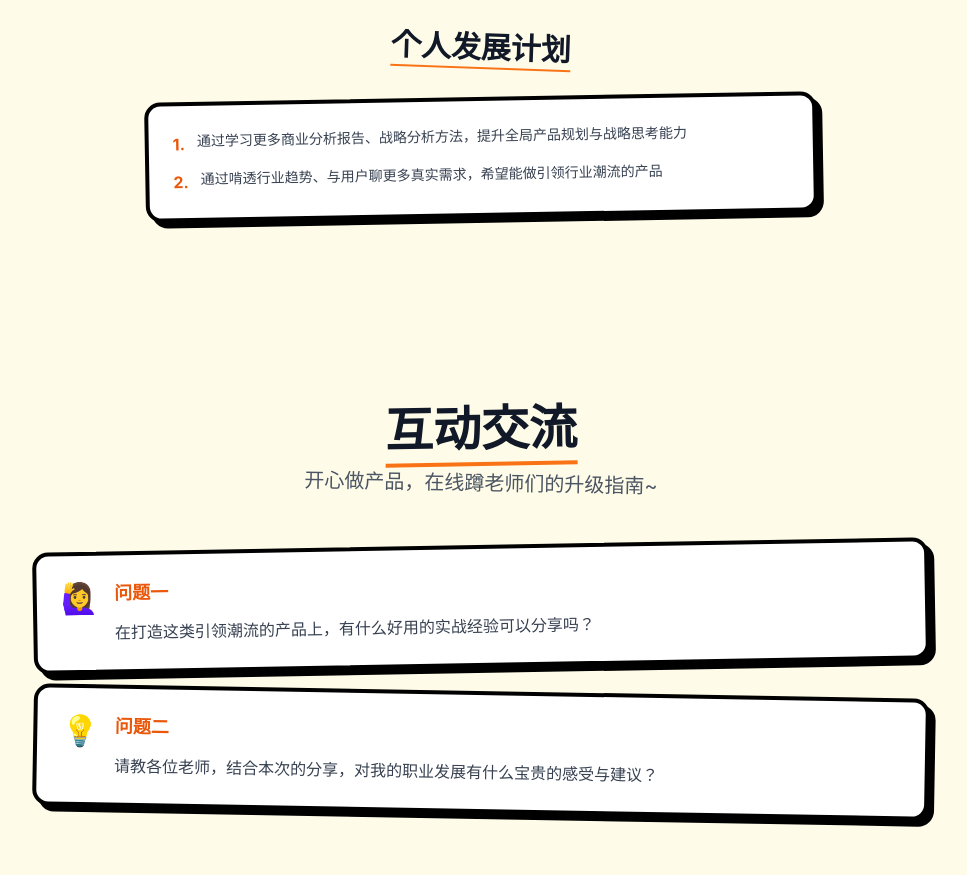
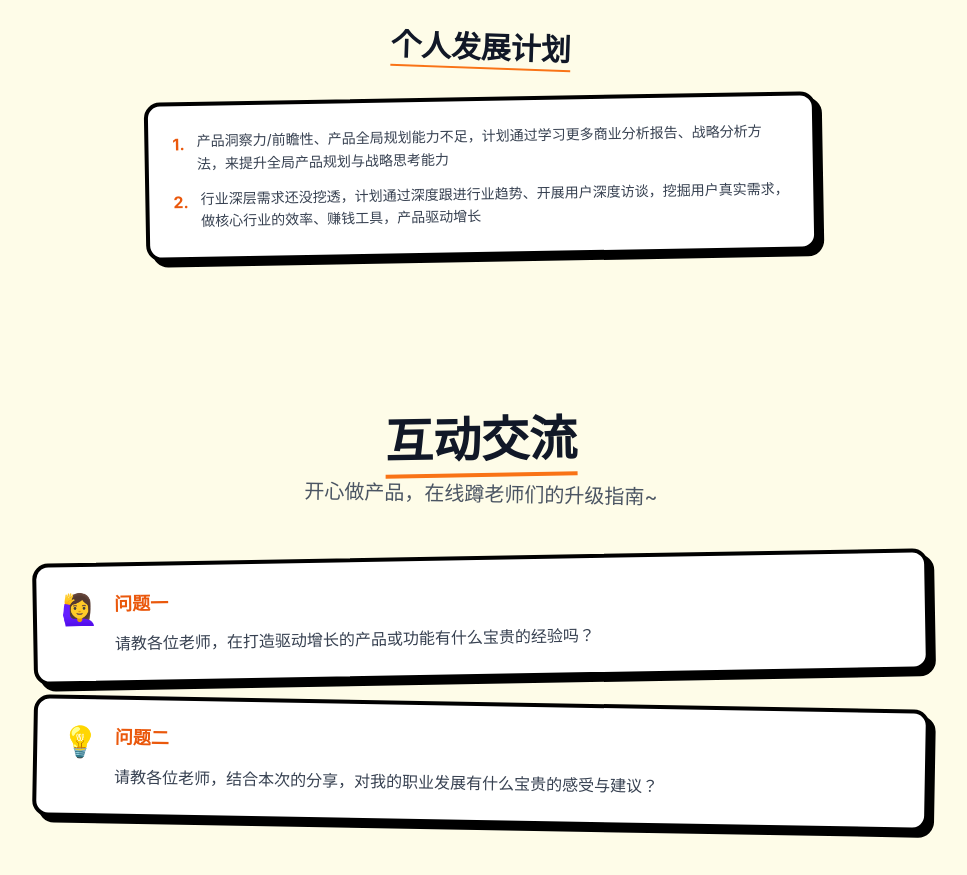
Before and after one commit to 8427zkp-code/promotion-presentation, a React (Vite) app: page / in a window 1280 px wide. Shown: the part 4000-4875 px from the top of the page, without its empty margins (159-1126 px from the left). Built offline with nearby package versions, Linux system fonts and the light colour scheme.

Commit message:
更新内容

```diff
--- a/src/components/FuturePlans.tsx
+++ b/src/components/FuturePlans.tsx
@@ -22,8 +22,8 @@ const FuturePlans: React.FC = () => {
   ];
 
   const personalPlans = [
-    "通过学习更多商业分析报告、战略分析方法，提升全局产品规划与战略思考能力",
-    "通过啃透行业趋势、与用户聊更多真实需求，希望能做引领行业潮流的产品"
+    "产品洞察力/前瞻性、产品全局规划能力不足，计划通过学习更多商业分析报告、战略分析方法，来提升全局产品规划与战略思考能力",
+    "行业深层需求还没挖透，计划通过深度跟进行业趋势、开展用户深度访谈，挖掘用户真实需求，做核心行业的效率、赚钱工具，产品驱动增长"
   ];
 
   return (
--- a/src/components/InteractiveQA.tsx
+++ b/src/components/InteractiveQA.tsx
@@ -6,7 +6,7 @@ const InteractiveQA: React.FC = () => {
     {
       icon: "🙋‍♀️",
       title: "问题一",
-      content: "在打造这类引领潮流的产品上，有什么好用的实战经验可以分享吗？"
+      content: "请教各位老师，在打造驱动增长的产品或功能有什么宝贵的经验吗？"
     },
     {
       icon: "💡",
```
